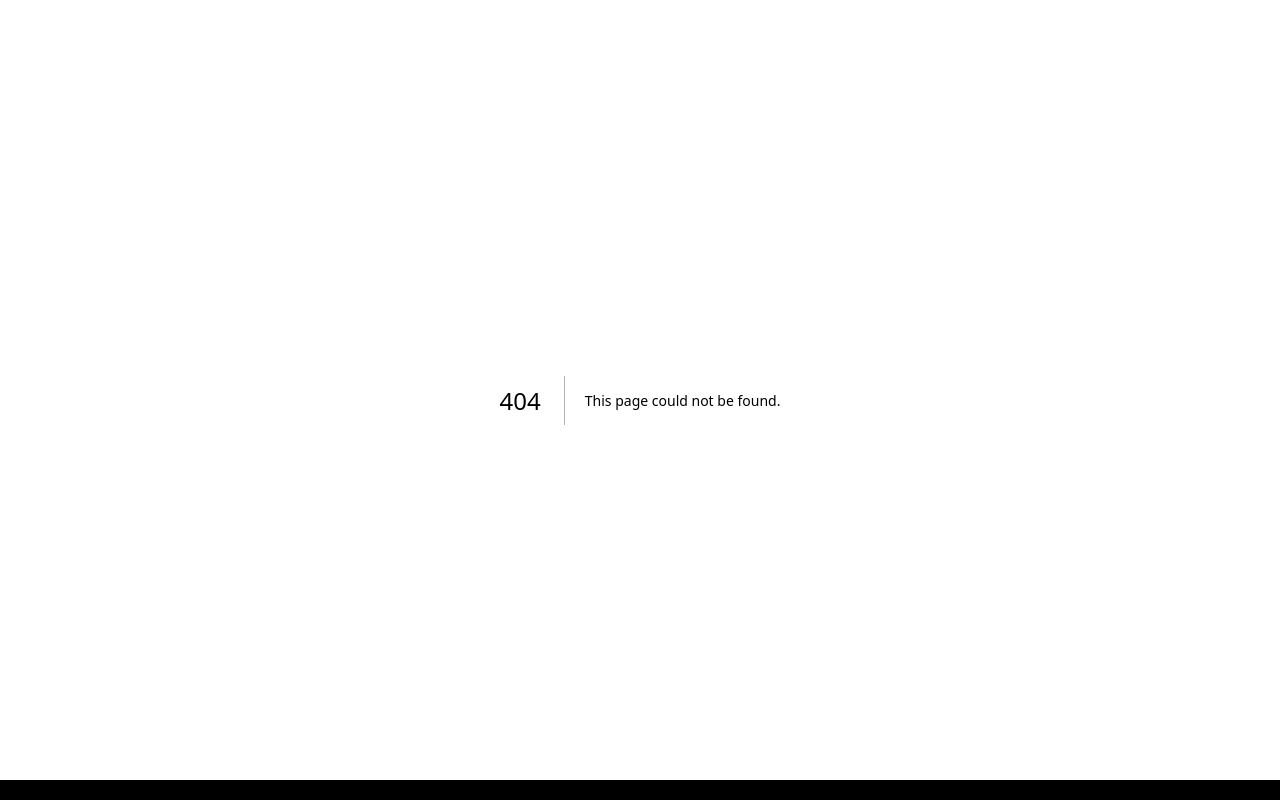
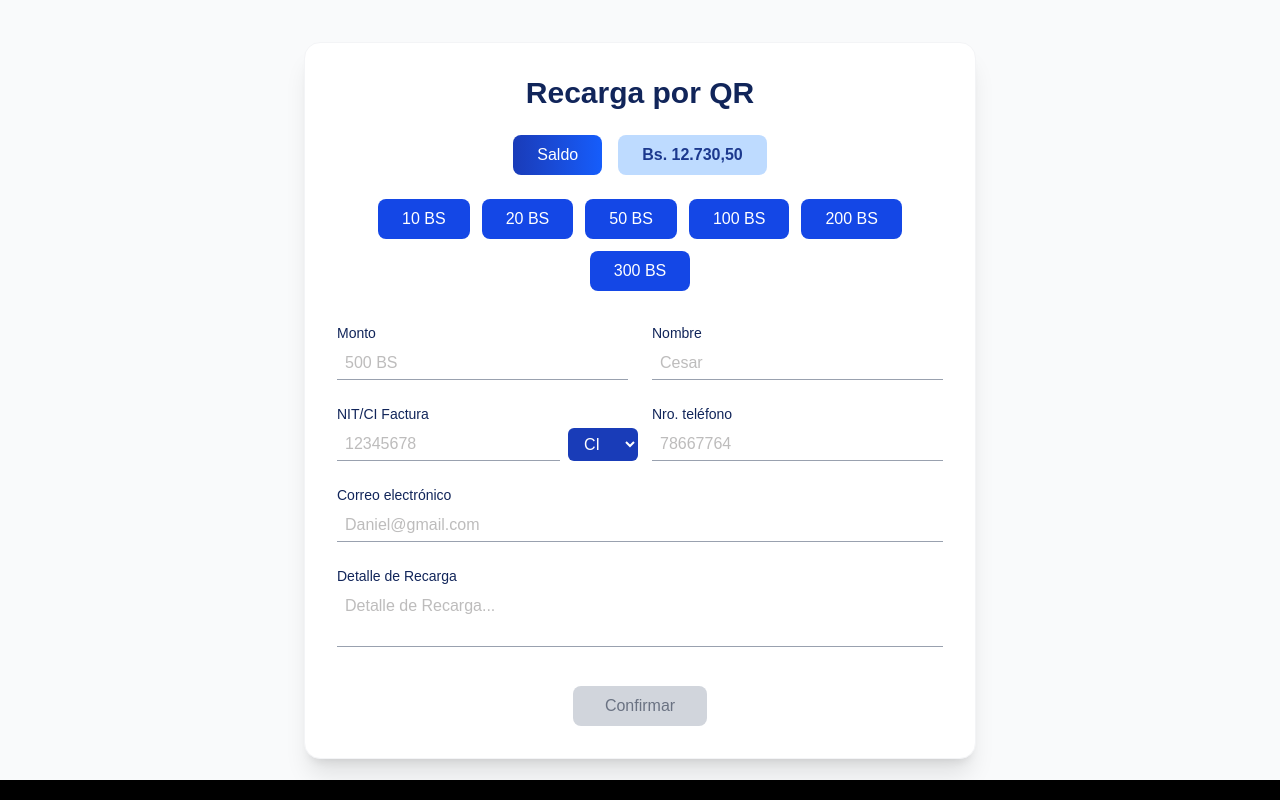
Before and after one commit to robertgt0/alquiler_front, a Next.js app: page /PagosQR in a window 1280 px wide. Before the commit this address had no page. Built offline with nearby package versions, Linux system fonts and the light colour scheme.

Commit message:
implemente el desarrollo de la HU-06 con los nuevos cambios

```diff
--- /dev/null
+++ b/src/app/PagosQR/page.tsx
@@ -0,0 +1,176 @@
+"use client";
+import React, { useState, useEffect } from "react";
+
+const RecargaQR: React.FC = () => {
+  const [saldo] = useState<number>(12730.5);
+  const [monto, setMonto] = useState<number | string>("");
+  const [nombre, setNombre] = useState<string>("");
+  const [tipoDoc, setTipoDoc] = useState<string>("CI");
+  const [nit, setNit] = useState<string>("");
+  const [telefono, setTelefono] = useState<string>("");
+  const [correo, setCorreo] = useState<string>("");
+  const [detalle, setDetalle] = useState<string>("");
+  const [isFormValid, setIsFormValid] = useState(false);
+
+  useEffect(() => {
+    let valid = true;
+    const montoNum = Number(monto);
+
+    if (!monto || isNaN(montoNum) || montoNum <= 0 || montoNum > 3000) valid = false;
+    if (!nombre || !/^[a-zA-Z\s]+$/.test(nombre) || nombre.length > 40) valid = false;
+    if (!nit || !/^\d{1,8}$/.test(nit)) valid = false;
+    if (!telefono || telefono.length < 1) valid = false;
+    if (!detalle || detalle.length < 1 || detalle.length > 40) valid = false;
+
+    setIsFormValid(valid);
+  }, [monto, nombre, nit, telefono, detalle]);
+
+  const handleMontoClick = (valor: number) => setMonto(valor);
+
+  const handleMontoChange = (e: React.ChangeEvent<HTMLInputElement>) => {
+    const value = e.target.value;
+    if (/^\d*$/.test(value) && Number(value) <= 3000) setMonto(value);
+    else if (value === "") setMonto("");
+  };
+
+  const handleConfirmar = () => {
+    if (!isFormValid) return;
+    alert("Recarga realizada con éxito!");
+  };
+
+  return (
+    <div className="min-h-screen flex items-center justify-center bg-gray-50 px-4 py-6">
+      <div className="bg-white shadow-xl rounded-2xl p-6 sm:p-8 w-full max-w-2xl border border-gray-100">
+        <h1 className="text-2xl sm:text-3xl font-bold text-center mb-6" style={{ color: "#11255A" }}>
+          Recarga por QR
+        </h1>
+
+        {/* Saldo */}
+        <div className="flex flex-col sm:flex-row justify-center items-center gap-4 mb-6">
+          <button className="px-6 py-2 bg-gradient-to-r from-blue-800 to-blue-600 text-white rounded-lg w-full sm:w-auto">
+            Saldo
+          </button>
+          <div className="px-6 py-2 bg-blue-200 text-blue-900 font-semibold rounded-lg w-full sm:w-auto text-center">
+            Bs. {saldo.toLocaleString("es-BO", { minimumFractionDigits: 2 })}
+          </div>
+        </div>
+
+        {/* Botones de montos */}
+        <div className="flex justify-center flex-wrap gap-3 mb-8">
+          {[10, 20, 50, 100, 200, 300].map((valor) => (
+            <button
+              key={valor}
+              className="px-4 sm:px-6 py-2 bg-blue-700 text-white rounded-lg hover:bg-blue-800 flex-1 sm:flex-none text-center"
+              onClick={() => handleMontoClick(valor)}
+            >
+              {valor} BS
+            </button>
+          ))}
+        </div>
+
+        {/* Formulario */}
+        <form className="grid grid-cols-1 sm:grid-cols-2 gap-6">
+          <div>
+            <label className="block text-sm font-medium mb-1" style={{ color: "#11255A" }}>Monto</label>
+            <input
+              type="text"
+              className={`w-full border-b border-gray-400 focus:outline-none px-2 py-1 ${monto ? "text-black" : "text-[#7B7979]"}`}
+              value={monto ? `${monto} BS` : ""}
+              onChange={handleMontoChange}
+              placeholder="500 BS"
+            />
+          </div>
+
+          <div>
+            <label className="block text-sm font-medium mb-1" style={{ color: "#11255A" }}>Nombre</label>
+            <input
+              type="text"
+              className={`w-full border-b border-gray-400 focus:outline-none px-2 py-1 ${nombre ? "text-black" : "text-[#7B7979]"}`}
+              value={nombre}
+              onChange={(e) => {
+                const val = e.target.value;
+                if (/^[a-zA-Z\s]*$/.test(val) && val.length <= 40) setNombre(val);
+              }}
+              placeholder="Cesar"
+            />
+          </div>
+
+          <div>
+            <label className="block text-sm font-medium mb-1" style={{ color: "#11255A" }}>NIT/CI Factura</label>
+            <div className="flex flex-col sm:flex-row gap-2">
+              <input
+                type="text"
+                className={`flex-1 border-b border-gray-400 focus:outline-none px-2 py-1 ${nit ? "text-black" : "text-[#7B7979]"}`}
+                value={nit}
+                onChange={(e) => {
+                  const val = e.target.value;
+                  if (/^\d*$/.test(val) && val.length <= 8) setNit(val);
+                }}
+                placeholder="12345678"
+              />
+              <select
+                value={tipoDoc}
+                onChange={(e) => setTipoDoc(e.target.value)}
+                className="px-3 py-1 bg-blue-800 text-white rounded-md focus:outline-none"
+              >
+                <option value="CI">CI</option>
+                <option value="NIT">NIT</option>
+              </select>
+            </div>
+          </div>
+
+          <div>
+            <label className="block text-sm font-medium mb-1" style={{ color: "#11255A" }}>Nro. teléfono</label>
+            <input
+              type="text"
+              className={`w-full border-b border-gray-400 focus:outline-none px-2 py-1 ${telefono ? "text-black" : "text-[#7B7979]"}`}
+              value={telefono}
+              onChange={(e) => {
+                const val = e.target.value;
+                if (/^\d*$/.test(val) && val.length <= 8) setTelefono(val);
+              }}
+              placeholder="78667764"
+            />
+          </div>
+
+          <div className="sm:col-span-2">
+            <label className="block text-sm font-medium mb-1" style={{ color: "#11255A" }}>Correo electrónico</label>
+            <input
+              type="email"
+              className={`w-full border-b border-gray-400 focus:outline-none px-2 py-1 ${correo ? "text-black" : "text-[#7B7979]"}`}
+              value={correo}
+              onChange={(e) => setCorreo(e.target.value)}
+              placeholder="Daniel@gmail.com"
+            />
+          </div>
+
+          <div className="sm:col-span-2">
+            <label className="block text-sm font-medium mb-1" style={{ color: "#11255A" }}>Detalle de Recarga</label>
+            <textarea
+              className={`w-full border-b border-gray-400 focus:outline-none resize-none px-2 py-1 ${detalle ? "text-black" : "text-[#7B7979]"}`}
+              rows={2}
+              value={detalle}
+              onChange={(e) => {
+                if (e.target.value.length <= 40) setDetalle(e.target.value);
+              }}
+              placeholder="Detalle de Recarga..."
+            ></textarea>
+          </div>
+        </form>
+
+        <div className="mt-8 text-center">
+          <button
+            type="button"
+            disabled={!isFormValid}
+            onClick={handleConfirmar}
+            className={`px-8 py-2 w-full sm:w-auto rounded-lg ${isFormValid ? "bg-blue-800 text-white hover:bg-blue-900" : "bg-gray-300 text-gray-500 cursor-not-allowed"}`}
+          >
+            Confirmar
+          </button>
+        </div>
+      </div>
+    </div>
+  );
+};
+
+export default RecargaQR;
```
